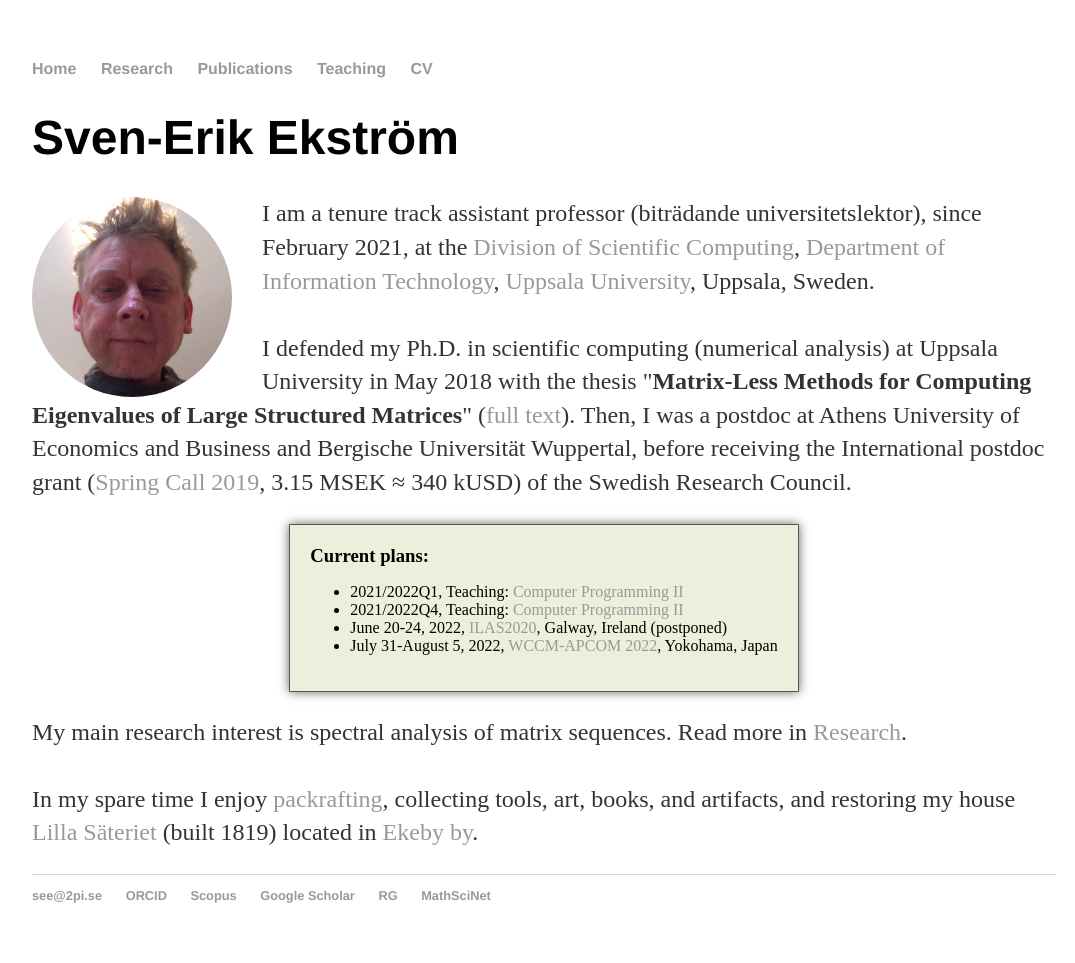
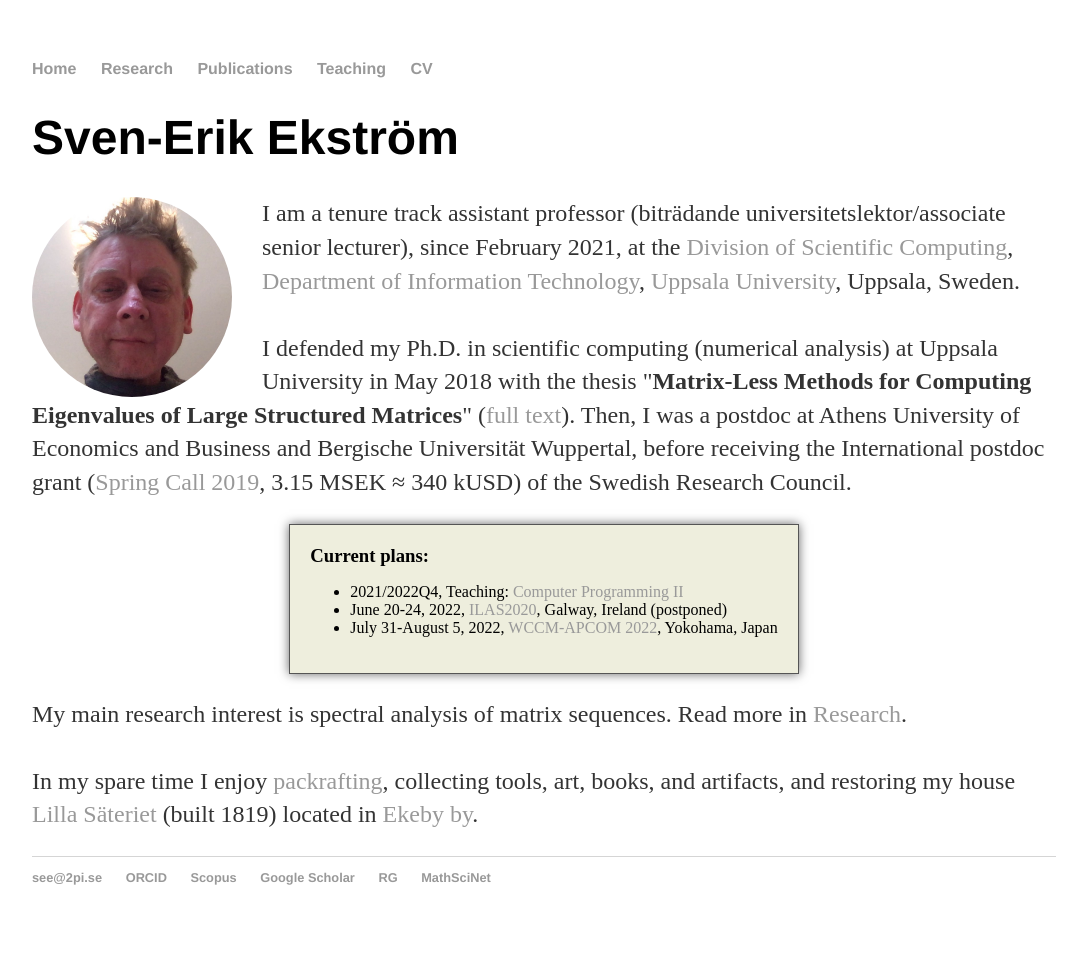
Before and after one commit to sverek/sverek.github.io, a Jekyll site: the page built from index.html, in a window 1280 px wide. Shown: the whole page, without its empty margins (96-1171 px from the left). Built offline with Jekyll 4.4.1, drawn with Linux system fonts in a browser that asks for light colours.

Commit message:
small fixes

```diff
--- a/index.html
+++ b/index.html
@@ -10,14 +10,13 @@ title: www.2pi.se
 	<h1>Sven-Erik Ekström</h1>
 	<p>
     <img src="/img/see.jpg" class="frontimgl" />
-    I am a tenure track assistant professor (biträdande universitetslektor), since February 2021, at the <a href="https://www.it.uu.se/research/scientific_computing">Division of Scientific Computing</a>, <a href="https://www.it.uu.se">Department of Information Technology</a>, <a href="https://www.uu.se">Uppsala University</a>, Uppsala, Sweden.
+    I am a tenure track assistant professor (biträdande universitetslektor/associate senior lecturer), since February 2021, at the <a href="https://www.it.uu.se/research/scientific_computing">Division of Scientific Computing</a>, <a href="https://www.it.uu.se">Department of Information Technology</a>, <a href="https://www.uu.se">Uppsala University</a>, Uppsala, Sweden.
     <br><br>
 		I defended my Ph.D. in scientific computing (numerical analysis) at Uppsala University in May 2018 with the thesis "<b>Matrix-Less Methods for Computing Eigenvalues of Large Structured Matrices</b>" (<a href="thesis.pdf">full text</a>). Then, I was a postdoc at Athens University of Economics and Business and Bergische Universität Wuppertal, before receiving the International postdoc grant (<a href="https://www.vr.se/english/calls-and-decisions/grant-decisions/decisions/2019-03-25-international-postdoc.html">Spring Call 2019</a>, 3.15 MSEK &asymp; 340 kUSD) of the Swedish Research Council.
 	</p>
   <div class="allSides">
       <h3>Current plans:</h3>
       <ul>
-        <li>2021/2022Q1, Teaching: <a href="https://www.uu.se/en/admissions/freestanding-courses/course/?kKod=1TD722&typ=1">Computer Programming II</a></li>
         <li>2021/2022Q4, Teaching: <a href="https://www.uu.se/en/admissions/freestanding-courses/course/?kKod=1TD722&typ=1">Computer Programming II</a></li>
         <li>June 20-24, 2022, <a href="http://www.ilas2020.ie">ILAS2020</a>, Galway, Ireland (postponed)</li>
         <li>July 31-August 5, 2022, <a href="https://www.wccm2022.org/">WCCM-APCOM 2022</a>, Yokohama, Japan</li>
```
